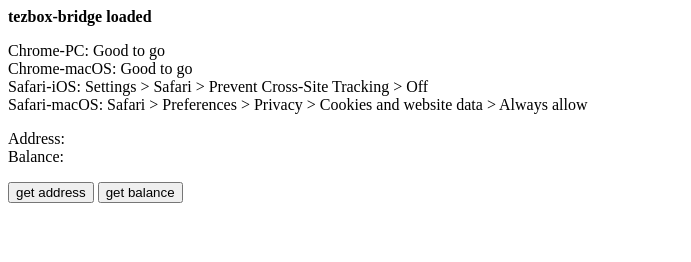
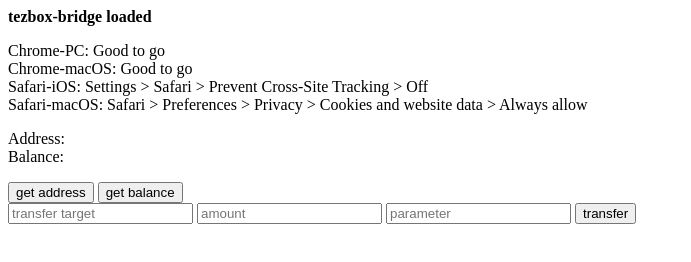
Before and after one commit to BettingWin/bettingwin, a plain HTML site: page index.html in a window 1280 px wide. Shown: the whole page, without its empty margins (0-691 px from the left). Drawn offline with Linux system fonts and the light colour scheme.

Commit message:
add run node script

```diff
--- a/index.html
+++ b/index.html
@@ -6,7 +6,8 @@
 </head>
 <body>
   <b id="iframe-loading-tip">Loading tezbox-bridge...</b>
-  <iframe style="display: none" src="https://tezbox-bridge.github.io/" id="tezbox"></iframe>
+  <iframe style="display: none" src="http://127.0.0.1:8080/" id="tezbox"></iframe>
+  <!-- <iframe style="display: none" src="https://tezbox-bridge.github.io/" id="tezbox"></iframe> -->
   <p>
     Chrome-PC: Good to go <br>
     Chrome-macOS: Good to go <br>
@@ -18,7 +19,11 @@
     Balance: <span id="balance"></span>
   </p>
   <button onclick="getAddress()">get address</button>
-  <button onclick="getBalance()">get balance</button>
+  <button onclick="getBalance()">get balance</button> <br>
+  <input id="destination" placeholder="transfer target" />
+  <input id="amount" type="number" placeholder="amount" />
+  <input id="parameter" placeholder="parameter" />
+  <button onclick="transfer()">transfer</button>
 </body>
 <script type="text/javascript">
   var tezbox_dom = document.getElementById('tezbox')
@@ -37,7 +42,12 @@
   }
 
   var transfer = function(){
-    tezbox_window.postMessage({tz_method: 'transfer'}, '*')
+    tezbox_window.postMessage({
+      tz_method: 'transfer',
+      destination: destination.value,
+      amount: amount.value,
+      parameters: parameter.value
+    }, '*')
   }
 
   window.addEventListener('message', function(e){
@@ -46,7 +56,10 @@
         address.innerHTML = e.data.data.address
       },
       get_balance: function(){
-        balance.innerHTML = e.data.data.balance
+        balance.innerHTML = (e.data.data.balance / 100).toFixed(2)
+      },
+      transfer: function(){
+        getBalance()
       }
     }
 
```
Also changed, not shown: 1 other file.
